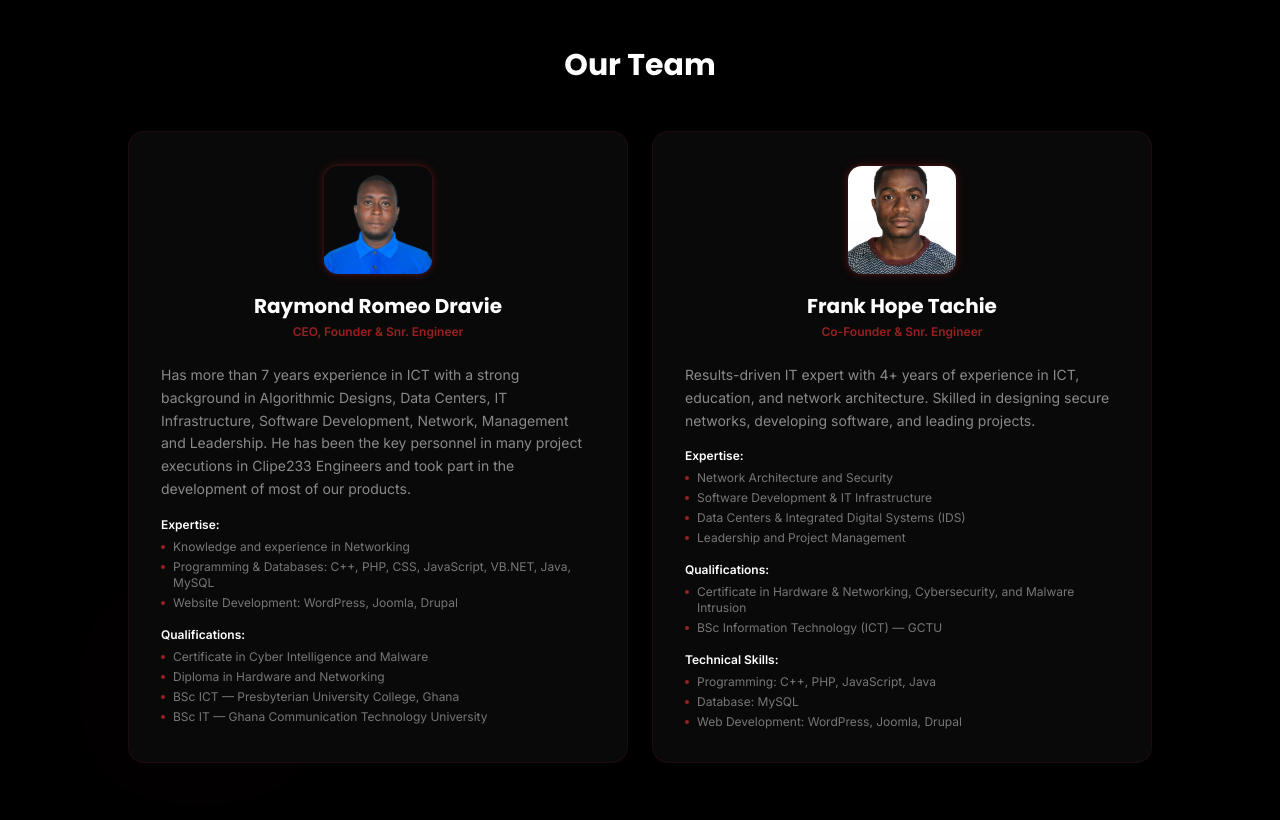
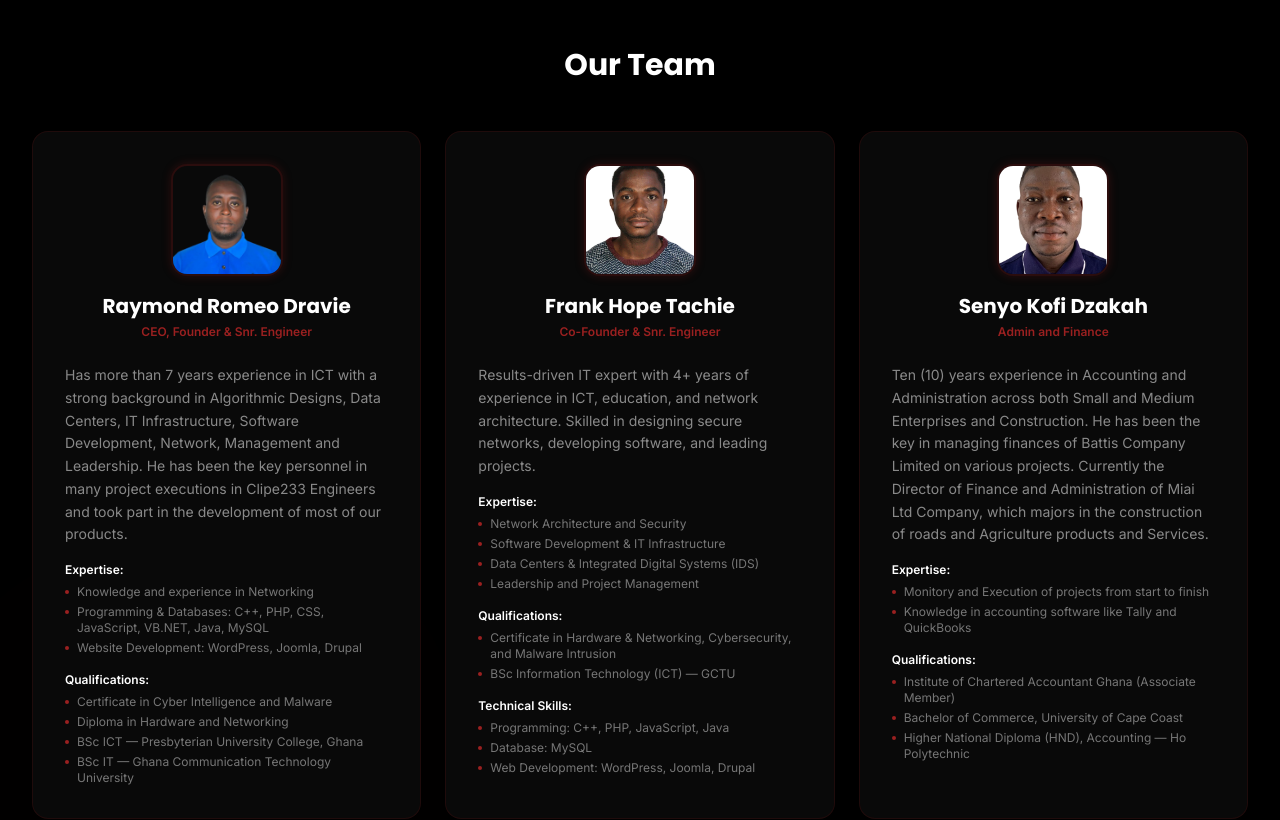
Before and after one commit to lilromeo2290/clipe233, a Next.js app: page / in a window 1280 px wide. Shown: the part 3880-4700 px from the top of the page. Built offline with nearby package versions, Linux system fonts and the light colour scheme.

Commit message:
1f358a9a-52e8-4d86-829f-1ae7c830d2f3

```diff
--- a/src/components/sections/AboutSection.tsx
+++ b/src/components/sections/AboutSection.tsx
@@ -316,7 +316,7 @@ export default function AboutSection() {
             Our Team
           </h3>
 
-          <div className="grid md:grid-cols-2 gap-6 max-w-5xl mx-auto">
+          <div className="grid md:grid-cols-2 lg:grid-cols-3 gap-6 max-w-7xl mx-auto">
             {/* Raymond Romeo Dravie */}
             <motion.div
               initial={{ opacity: 0, y: 20 }}
@@ -483,6 +483,75 @@ export default function AboutSection() {
                 </ul>
               </div>
             </motion.div>
+
+            {/* Senyo Kofi Dzakah */}
+            <motion.div
+              initial={{ opacity: 0, y: 20 }}
+              animate={isInView ? { opacity: 1, y: 0 } : {}}
+              transition={{ duration: 0.5, delay: 1.0 }}
+              className="glass-card rounded-2xl p-8 hover-lift"
+            >
+              <div className="flex flex-col items-center text-center mb-6">
+                <div className="w-28 h-28 rounded-2xl overflow-hidden border-2 border-falu/30 glow-red-sm mb-4">
+                  <img
+                    src="/team-senyo.png"
+                    alt="Senyo Kofi Dzakah"
+                    className="w-full h-full object-cover"
+                  />
+                </div>
+                <h4 className="text-xl font-bold font-[family-name:var(--font-poppins)]">
+                  Senyo Kofi Dzakah
+                </h4>
+                <span className="text-falu-light font-semibold text-xs font-[family-name:var(--font-inter)] mt-1">
+                  Admin and Finance
+                </span>
+              </div>
+
+              <p className="text-silver/70 text-sm font-[family-name:var(--font-inter)] leading-relaxed mb-4">
+                Ten (10) years experience in Accounting and Administration
+                across both Small and Medium Enterprises and Construction. He
+                has been the key in managing finances of Battis Company Limited
+                on various projects. Currently the Director of Finance and
+                Administration of Miai Ltd Company, which majors in the
+                construction of roads and Agriculture products and Services.
+              </p>
+
+              <div>
+                <h5 className="text-white font-semibold text-xs mb-1.5 font-[family-name:var(--font-inter)]">
+                  Expertise:
+                </h5>
+                <ul className="text-silver/60 text-xs font-[family-name:var(--font-inter)] space-y-1">
+                  <li className="flex items-start gap-2">
+                    <span className="w-1 h-1 rounded-full bg-falu-light mt-1.5 flex-shrink-0" />
+                    Monitory and Execution of projects from start to finish
+                  </li>
+                  <li className="flex items-start gap-2">
+                    <span className="w-1 h-1 rounded-full bg-falu-light mt-1.5 flex-shrink-0" />
+                    Knowledge in accounting software like Tally and QuickBooks
+                  </li>
+                </ul>
+              </div>
+
+              <div className="mt-4">
+                <h5 className="text-white font-semibold text-xs mb-1.5 font-[family-name:var(--font-inter)]">
+                  Qualifications:
+                </h5>
+                <ul className="text-silver/60 text-xs font-[family-name:var(--font-inter)] space-y-1">
+                  <li className="flex items-start gap-2">
+                    <span className="w-1 h-1 rounded-full bg-falu-light mt-1.5 flex-shrink-0" />
+                    Institute of Chartered Accountant Ghana (Associate Member)
+                  </li>
+                  <li className="flex items-start gap-2">
+                    <span className="w-1 h-1 rounded-full bg-falu-light mt-1.5 flex-shrink-0" />
+                    Bachelor of Commerce, University of Cape Coast
+                  </li>
+                  <li className="flex items-start gap-2">
+                    <span className="w-1 h-1 rounded-full bg-falu-light mt-1.5 flex-shrink-0" />
+                    Higher National Diploma (HND), Accounting — Ho Polytechnic
+                  </li>
+                </ul>
+              </div>
+            </motion.div>
           </div>
         </motion.div>
       </div>
```
Also changed, not shown: public/team-senyo.png (added), upload/Senyo Kofi Dzakah.png (added).
